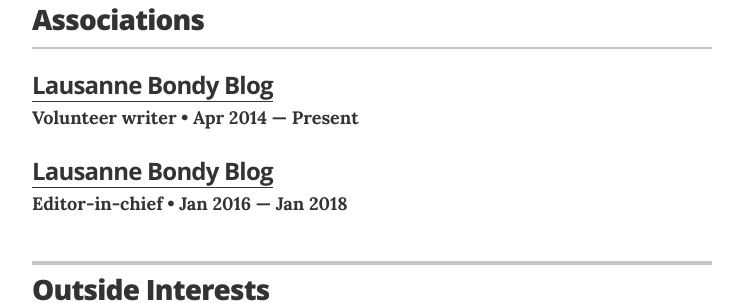
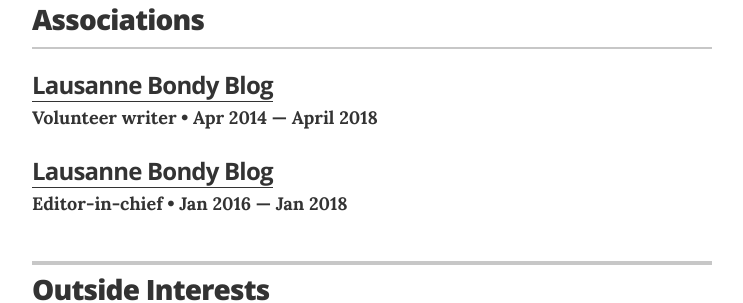
Before and after one commit to railyards/cv-resume, a Jekyll site: the page built from index.html, in a window 1280 px wide and 900 px high, scrolled down 1811 px. Shown: the part 320-623 px from the top of the window, without its empty margins (268-1011 px from the left). Built offline with Jekyll 4.4.1, drawn with Linux system fonts in a browser that asks for light colours.

Commit message:
update info about assoc

```diff
--- a/_data/associations.yml
+++ b/_data/associations.yml
@@ -3,7 +3,7 @@
 
 - organization: Lausanne Bondy Blog
   role: Volunteer writer
-  year: Apr 2014 &mdash; Present
+  year: Apr 2014 &mdash; April 2018
   url: https://www.lausannebondyblog.ch/
   ## summary: Organized fund drives and participated in fundraising events for the benefit of families in third world countries without proper access to malt beverages.
 
```
